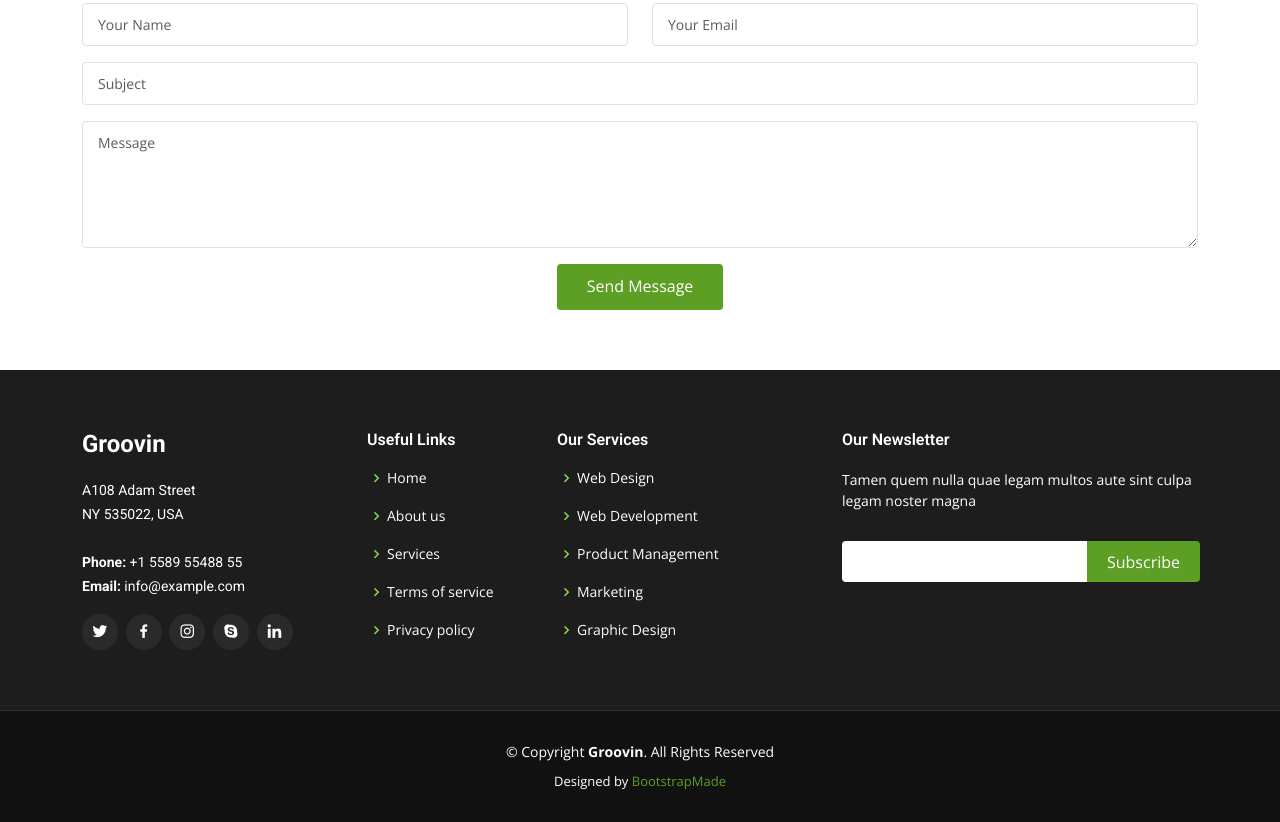
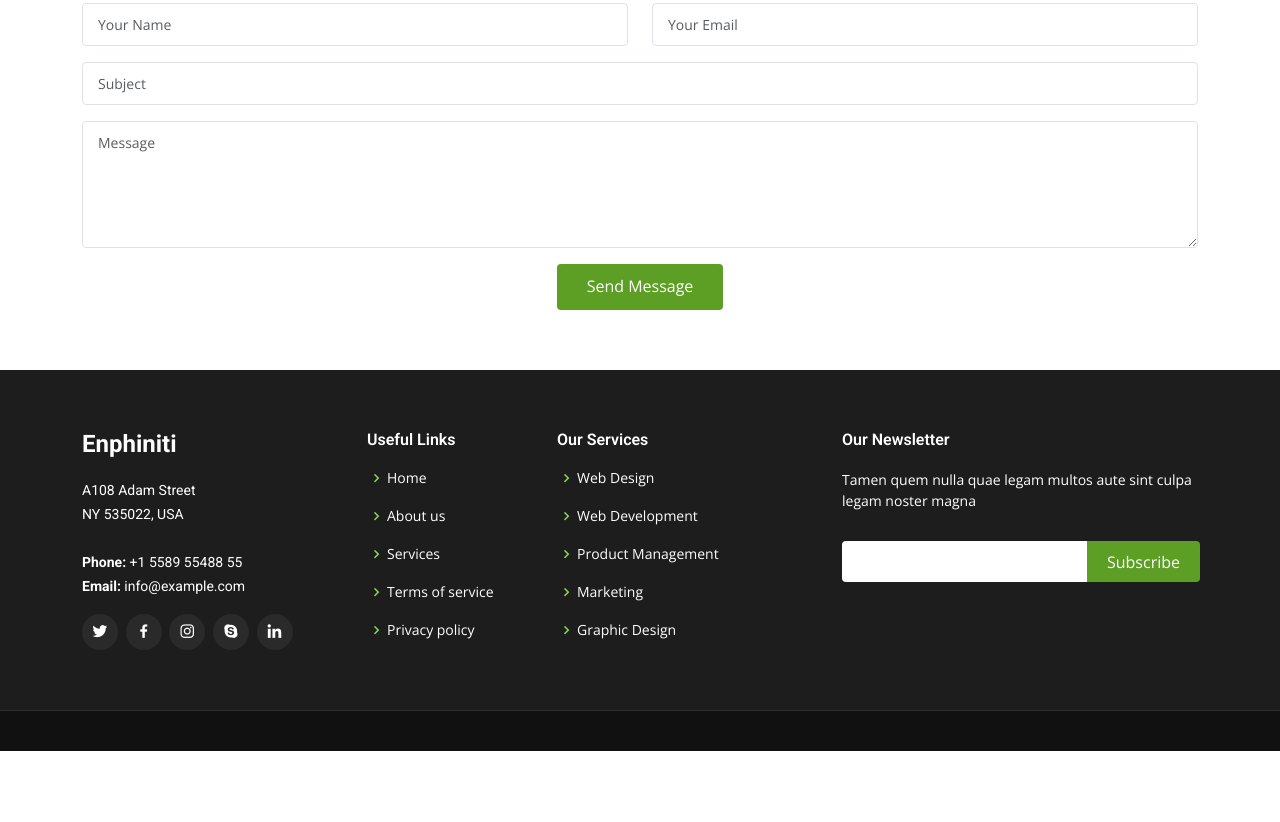
Before and after one commit to Chandru414/enphiniti, a plain HTML site: page index.html in a window 1280 px wide. Shown: the part 6914-7736 px from the top of the page. After the commit the page ends 7665 px from the top, so only its background shows below. Drawn offline with nearby package versions, Linux system fonts and the light colour scheme; a script that the page names is missing.

Commit message:
first change

```diff
--- a/index.html
+++ b/index.html
@@ -28,9 +28,9 @@
   <link href="assets/css/style.css" rel="stylesheet">
 
   <!-- =======================================================
-  * Template Name: Groovin
+  * Template Name: Enphiniti
   * Updated: Sep 18 2023 with Bootstrap v5.3.2
-  * Template URL: https://bootstrapmade.com/groovin-free-bootstrap-theme/
+  * Template URL: https://bootstrapmade.com/Enphiniti-free-bootstrap-theme/
   * Author: BootstrapMade.com
   * License: https://bootstrapmade.com/license/
   ======================================================== -->
@@ -893,7 +893,7 @@
 
           <div class="col-lg-3 col-md-6">
             <div class="footer-info">
-              <h3>Groovin</h3>
+              <h3>Enphiniti</h3>
               <p>
                 A108 Adam Street <br>
                 NY 535022, USA<br><br>
@@ -946,15 +946,15 @@
     </div>
 
     <div class="container">
-      <div class="copyright">
-        &copy; Copyright <strong><span>Groovin</span></strong>. All Rights Reserved
-      </div>
+      <!-- <div class="copyright">
+        &copy; Copyright <strong><span>Enphiniti</span></strong>. All Rights Reserved
+      </div> -->
       <div class="credits">
         <!-- All the links in the footer should remain intact. -->
         <!-- You can delete the links only if you purchased the pro version. -->
         <!-- Licensing information: https://bootstrapmade.com/license/ -->
-        <!-- Purchase the pro version with working PHP/AJAX contact form: https://bootstrapmade.com/groovin-free-bootstrap-theme/ -->
-        Designed by <a href="https://bootstrapmade.com/">BootstrapMade</a>
+        <!-- Purchase the pro version with working PHP/AJAX contact form: https://bootstrapmade.com/Enphiniti-free-bootstrap-theme/ -->
+        <!-- Designed by <a href="https://bootstrapmade.com/">BootstrapMade</a> -->
       </div>
     </div>
   </footer><!-- End Footer -->
```
